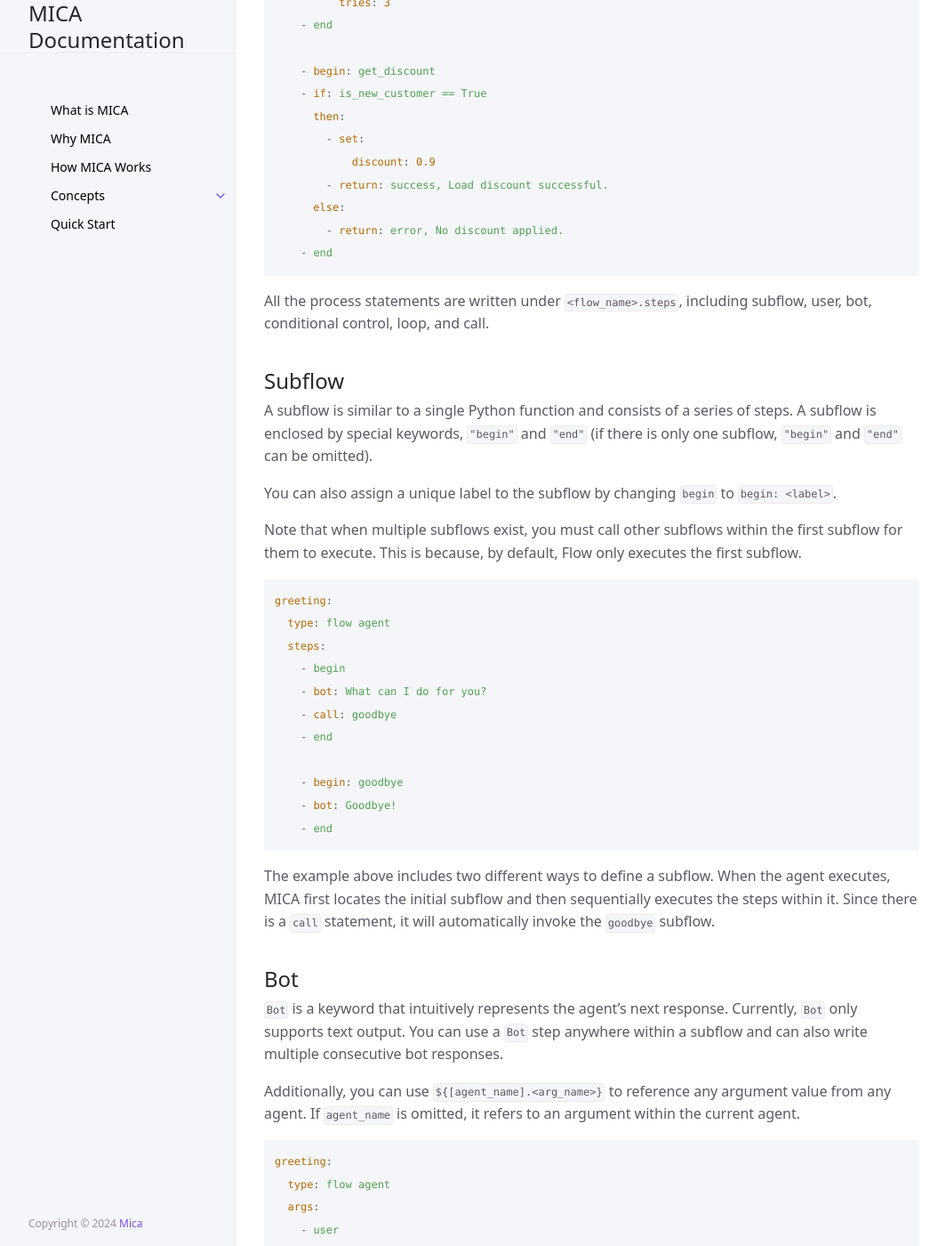
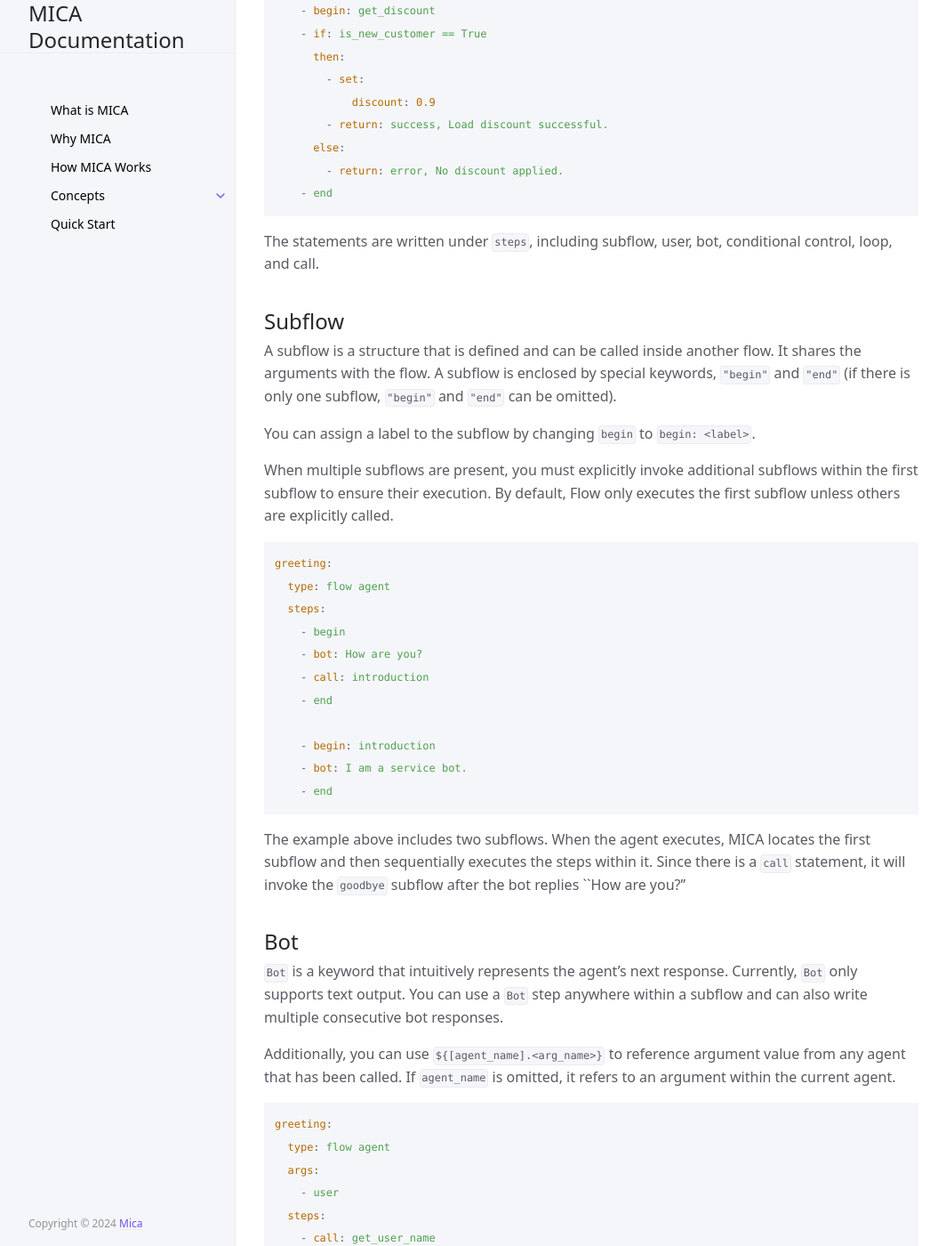
Before and after one commit to Mica-labs/Mica-labs.github.io, a Jekyll site: the page built from docs/concepts/steps.md, in a window 1280 px wide and 1400 px high, scrolled down 1109 px. Shown: the whole window at 89% size, without its empty margins (107-1171 px from the left). Built offline with Jekyll 4.4.1, drawn with Linux system fonts in a browser that asks for light colours; cached includes are drawn as plain includes; some of the changed text lies outside the part shown.

Commit message:
Update steps.md

````diff
--- a/docs/concepts/steps.md
+++ b/docs/concepts/steps.md
@@ -5,9 +5,7 @@ parent: Concepts
 nav_order: 3
 ---
 
-To implement Flow Agent's control logic and ensure that conversations proceed according to the predefined flows, MICA defines a complete set of flow structures similar to traditional programming languages. It is simple and easy to understand while being fully compatible with the YAML specification.
-
-Here is a Flow Agent example that includes condition structures.
+To ensure that conversations proceed according to the predefined flows, MICA defines a complete set of control flow structures similar to traditional programming languages. Here is an example of Flow Agent that includes conditional statements.
 ```yaml
 shopping_flow:
   type: flow agent
@@ -55,45 +53,46 @@ shopping_flow:
     - end
 ```
 
-All the process statements are written under `<flow_name>.steps`, including subflow, user, bot, conditional control, loop, and call.
+The statements are written under `steps`, including subflow, user, bot, conditional control, loop, and call.
 
 ## Subflow
-A subflow is similar to a single Python function and consists of a series of steps. A subflow is enclosed by special keywords, `"begin"` and `"end"` (if there is only one subflow, `"begin"` and `"end"` can be omitted).
+A subflow is a structure that is defined and can be called inside another flow.  It shares the arguments with the flow.   A subflow is enclosed by special keywords, `"begin"` and `"end"` (if there is only one subflow, `"begin"` and `"end"` can be omitted).
 
-You can also assign a unique label to the subflow by changing `begin` to `begin: <label>`.
+You can assign a label to the subflow by changing `begin` to `begin: <label>`.
 
-Note that when multiple subflows exist, you must call other subflows within the first subflow for them to execute. This is because, by default, Flow only executes the first subflow.
+When multiple subflows are present, you must explicitly invoke additional subflows within the first subflow to ensure their execution. By default, Flow only executes the first subflow unless others are explicitly called.
 
 ```yaml
 greeting:
   type: flow agent
   steps:
     - begin
-    - bot: What can I do for you?
-    - call: goodbye
+    - bot: How are you?
+    - call: introduction
     - end
 
-    - begin: goodbye
-    - bot: Goodbye!
+    - begin: introduction
+    - bot: I am a service bot.
     - end
 ```
 
-The example above includes two different ways to define a subflow. When the agent executes, MICA first locates the initial subflow and then sequentially executes the steps within it. Since there is a `call` statement, it will automatically invoke the `goodbye` subflow.
+The example above includes two subflows. When the agent executes, MICA locates the first subflow and then sequentially executes the steps within it. Since there is a `call` statement, it will invoke the `goodbye` subflow after the bot replies ``How are you?''
+
 
 ## Bot
 `Bot` is a keyword that intuitively represents the agent's next response. Currently, `Bot` only supports text output. You can use a `Bot` step anywhere within a subflow and can also write multiple consecutive bot responses.
 
-Additionally, you can use `${[agent_name].<arg_name>}` to reference any argument value from any agent. If `agent_name` is omitted, it refers to an argument within the current agent.
+Additionally, you can use `${[agent_name].<arg_name>}` to reference argument value from any agent that has been called. If `agent_name` is omitted, it refers to an argument within the current agent.
 ```yaml
 greeting:
   type: flow agent
   args:
     - user
   steps:
+    - call: get_user_name
     - set:
-        user: "Honored guest"
-    - bot: Hello!
-    - bot: Wish you a good mood, ${user}!
+        user:get_user_name.user_name
+    - bot: Hello, ${user}! or ${get_user_name.user_name}!
 ```
 
 ## User
@@ -150,40 +149,43 @@ This is a basic `if` structure. Below are some key concepts:
       - `re.match(<regular expression>, <arg_name>)`
   - When multiple conditions exist, you can combine them using `and` or `or`.
 
-- `then`: Specifies the actions to execute when the `if` condition is `True`. This is a list where you can define multiple flow steps. After all steps are executed, if there is no `return` statement, execution continues with the next statement in the current subflow.
+- `then`: Specifies the actions to execute when the `if` condition is `True`. This is a list where you can define multiple flow steps. After all steps are executed, if there is no `return` statement, the execution continues with the next statement in the current subflow.
 
-- `else` *(optional)*: Specifies the actions to execute when the `if` condition is `False`. This is also a list where multiple flow steps can be defined and executed sequentially.
+- `else` *(optional)*: Specifies the actions to execute when the `if` condition is `False`. This is also a list where multiple steps can be defined and executed sequentially.
 
 - `return` *(optional)*:
   - `<success/error>, [msg]`: Exits the current subflow with either a `succeed` or `error` status.
   - `msg`: Describes the success or failure message to inform other agents about the current agent’s status.
   - MICA supports two statuses:
     - `succeed`: Indicates a normal exit.
-    - `error`: Indicates an abnormal exit. The `msg` can help other agents understand the agent’s state for better scheduling in the next steps.
+    - `error`: Indicates an abnormal exit. The `msg` can help other agents understand the agent’s state.
 
 ## Set
-Sometimes, you need to pass parameters or manually assign values to arguments. In such cases, you can use the `set` keyword.
+Sometimes, you need to pass or manually assign values to arguments. In such cases, you can use the `set` keyword. Assume we have an LLM agent, `web_searcher`, that takes an argument `restaurant_name` and returns the description of that restaurant.
 ```yaml
 recommend_restaurant:
   type: flow agent
   args:
-    - restaurant_name
+    - restaurant
     - restaurant_description
   steps:
     - user
     - if: the user claims "Recommend a fast-food restaurant."
       then:
+         - set:
+            restaurant: "In-N-Out"
+        - call: web_searcher
+          args:
+            - restaurant_name: restaurant
         - set:
-            restaurant_name: "In-N-Out"
-            restaurant_description: web_searcher.get_description
-        - bot: Why not try ${restaurant_name}
+            restaurant: "In-N-Out"
+            restaurant_description: web_searcher.description
+        - bot: Why not try ${restaurant}: ${restaurant_description}
 ```
 
-Here, the `set` keyword can be followed by any argument of any agent. You can also assign the value of an argument from one agent to any argument of another agent.
-
-In the example above, we set two argument values:
+The `set` keyword can reference the value of an argument from a previously invoked agent. In the example above, we set two argument values:
 - `<arg_name>: <str>`: Assigns a specific value to this argument. If it's an argument from another agent, use `<agent_name>.<arg_name>`.
-- `<one_arg_name>: <another_arg_name>`: Assigns the value of another argument to this argument. Similarly, you can use `<agent_name>.<arg_name>` to reference an argument from any agent.
+- `<one_arg_name>: <another_arg_name>`: Assigns the value of another argument to this argument. Similarly, you can use `<agent_name>.<arg_name>` to reference an argument from another agent.
 
 ## Label & Next
 Sometimes, we need to jump to another subflow for execution or return to an earlier point within a subflow. In such cases, we use the `label` keyword for positioning and `next` to specify the target.
````
Also changed, not shown: other parts of docs/concepts/steps.md (+4 -4 lines).
